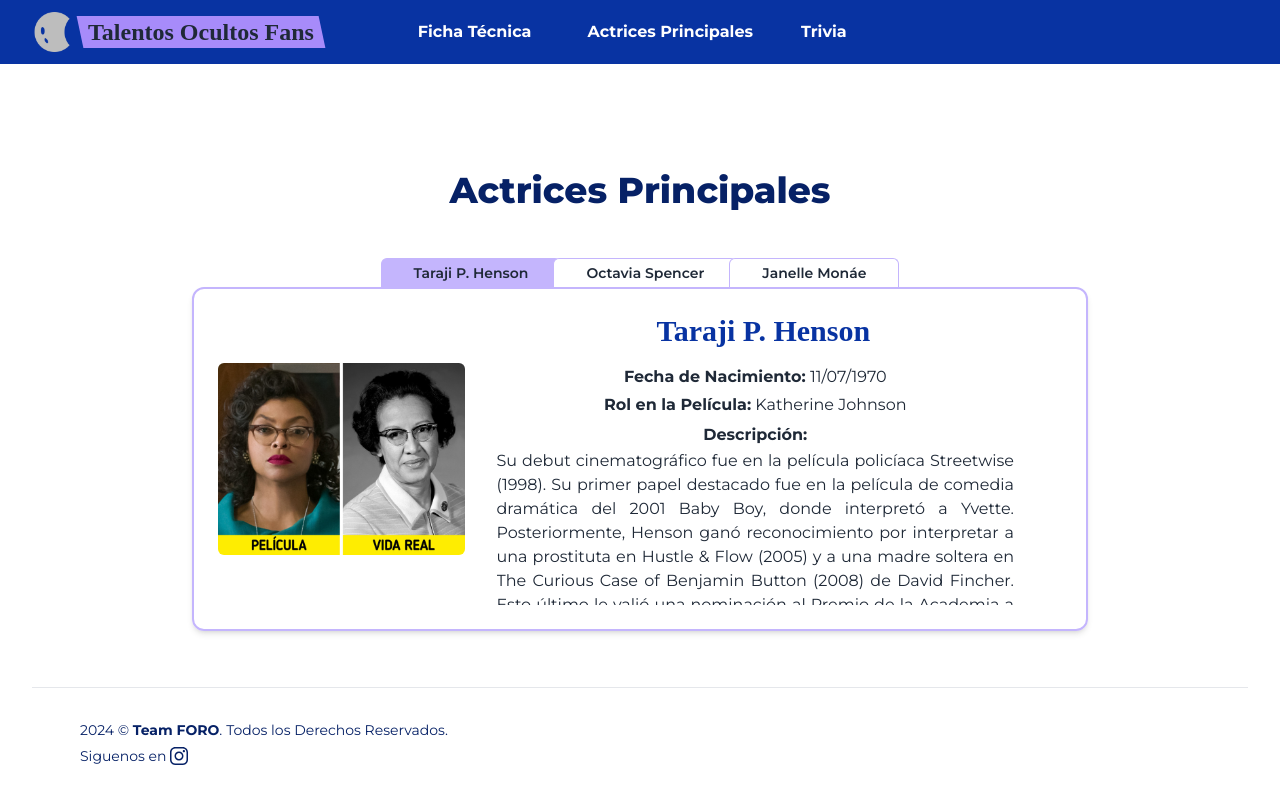
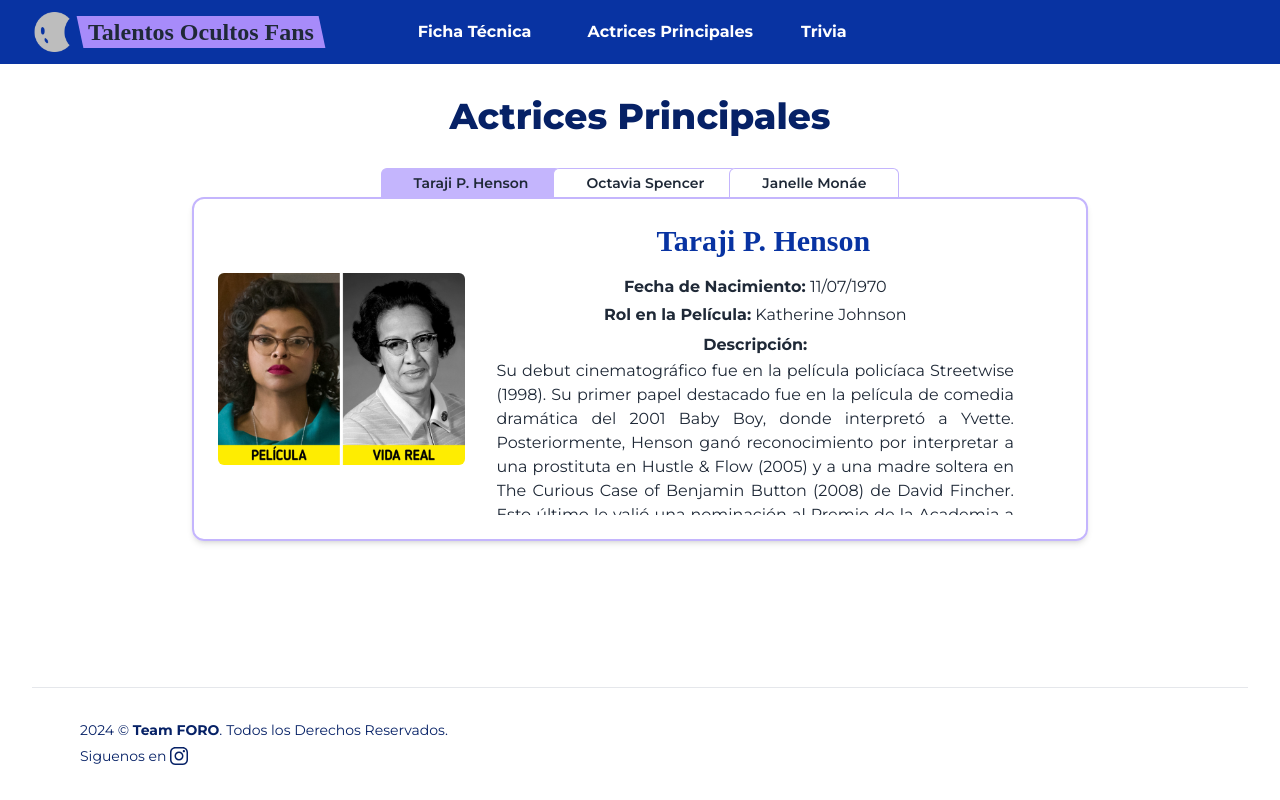
Before and after one commit to ori-martinez/transmedia-app, a React (Vite) app: page /actrices in a window 1280 px wide. Built offline with nearby package versions, Linux system fonts and the light colour scheme; a web font is replaced by a local one.

Commit message:
[UPDATE] PageLayout - Index (Actrices)

```diff
--- a/src/components/layouts/PagesLayout.jsx
+++ b/src/components/layouts/PagesLayout.jsx
@@ -10,7 +10,7 @@ export const PagesLayout = ({ children, title }) =>(
         {/* Cabecera */}
         <BasicHeader />
 
-        <UpTransition className='z-0 absolute inset-0 flex flex-col items-center justify-center'>
+        <UpTransition className='py-24 h-full flex flex-col items-center justify-center'>
             <h1 className="text-3xl text-blue-dark text-center font-extrabold sm:text-4xl">{ title }</h1>
 
             { children }
--- a/src/pages/actrices/Index.jsx
+++ b/src/pages/actrices/Index.jsx
@@ -9,7 +9,7 @@ import { Tab, TabGroup, TabList, TabPanel, TabPanels } from '@headlessui/react';
 /* Actrices Principales */
 const Index = () => (
     <PagesLayout title='Actrices Principales'>
-        <div className="mt-4 w-full max-w-4xl sm:mt-12">
+        <div className="mt-4 w-full max-w-4xl sm:mt-8">
             <TabGroup>
                 <TabList className='flex items-center justify-center'>
                     {tabsActresses.map(({ id, name }) => (
```
